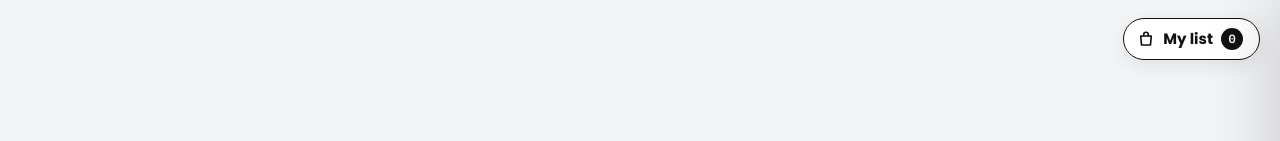
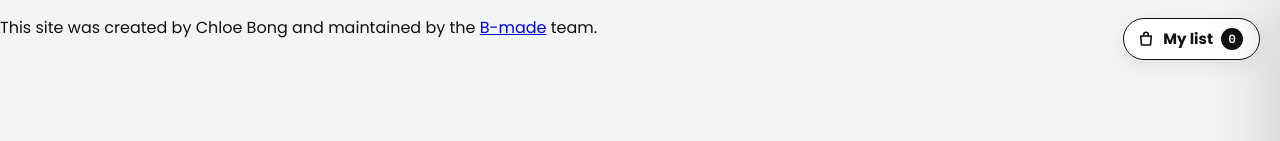
Before and after one commit to BartlettArchitecture/b-made-price-finder, a plain HTML site: page index.html in a window 1280 px wide. Shown: the top 141 px of the page. Drawn offline with Linux system fonts and the light colour scheme.

Commit message:
Update index.html

```diff
--- a/index.html
+++ b/index.html
@@ -180,6 +180,7 @@ h1{font-size:clamp(30px,5vw,46px);font-weight:800;letter-spacing:-.025em;line-he
 </style>
 </head>
 <body>
+  <p class="topline">This site was created by Chloe Bong and maintained by the <a href="mailto:virtualbmade@live.ucl.ac.uk?subject=B-made%20Price%20Finder">B-made</a> team.</p>
 <main class="page">
   <div class="inner">
     <header class="hero">
```
